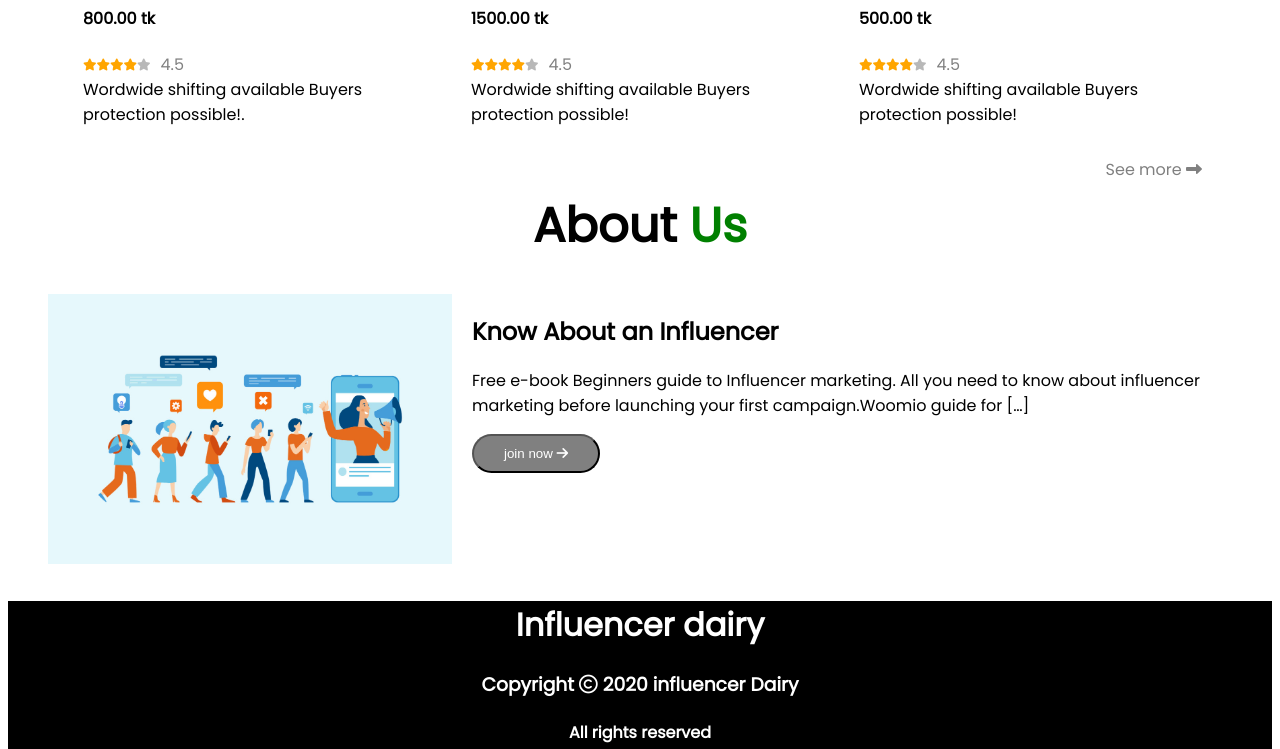
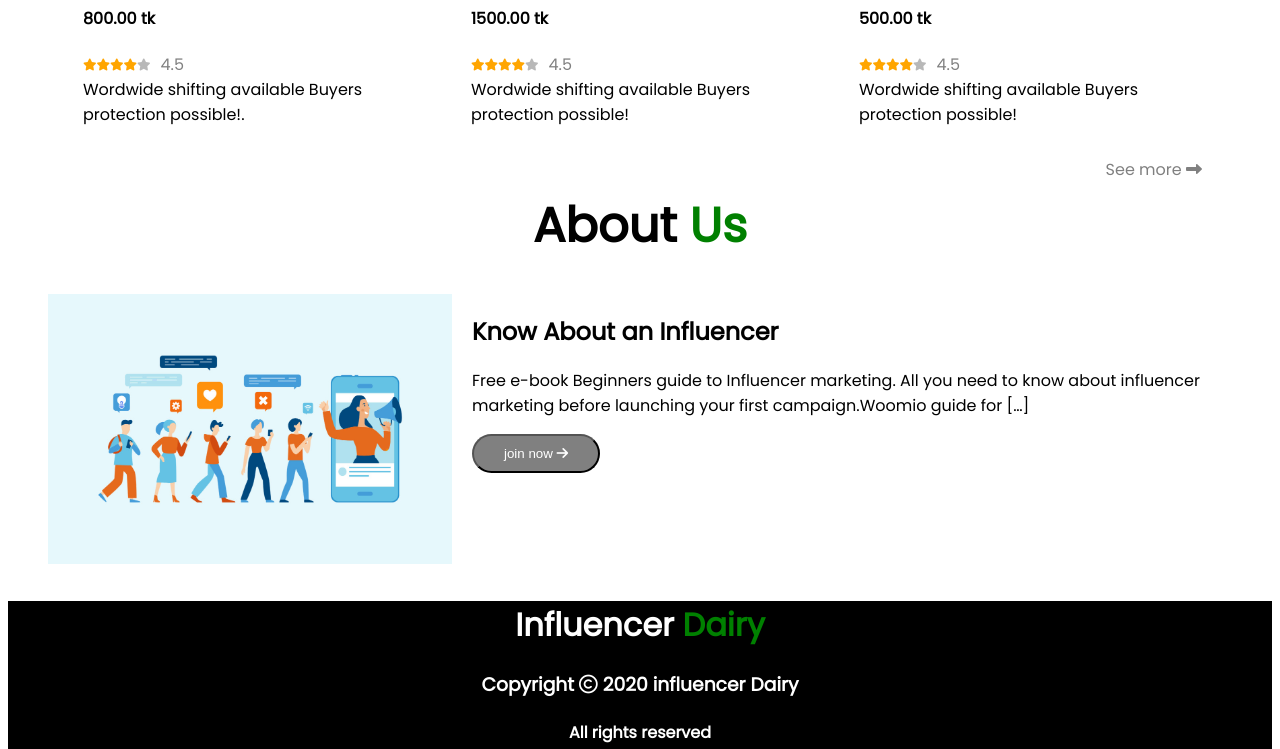
Before and after one commit to sajib359/Influencer-dairy, a plain HTML site: page index.html in a window 1280 px wide. Shown: the part 2423-3172 px from the top of the page. Drawn offline with Linux system fonts and the light colour scheme.

Commit message:
completed

```diff
--- a/index.html
+++ b/index.html
@@ -245,7 +245,7 @@
     </div>
 
     <footer class="container">
-        <h1 class="icon">Influencer dairy</h1>
+        <h1 class="icon">Influencer <span>Dairy</span></h1>
         <h3 class="icon">Copyright <i class="far fa-copyright"></i> 2020 influencer Dairy</h3>
         <h4 class="icon">All rights reserved</h4>
         <div class="icon">
```
